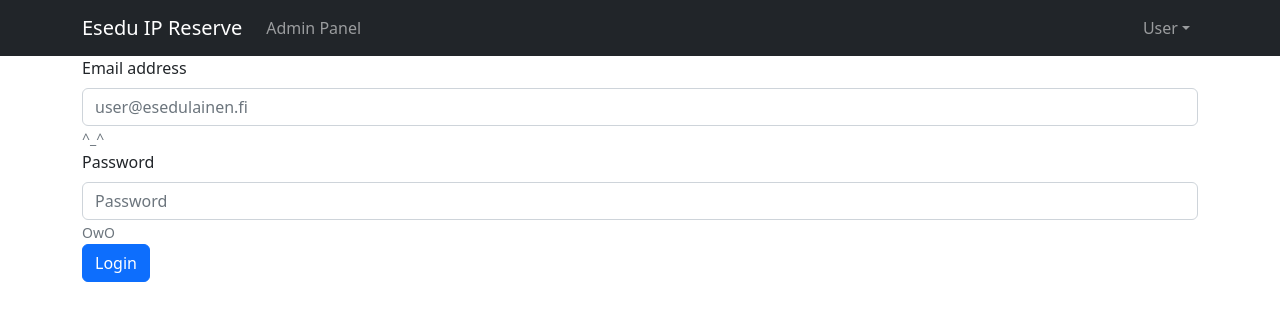
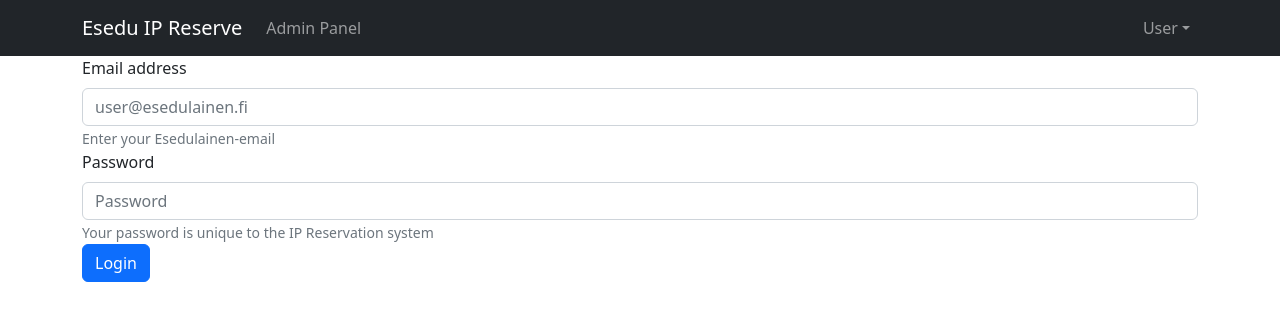
Before and after one commit to jkaart/ip-reservationapp-frontend, a React (Create React App) app: page / in a window 1280 px wide. Shown: the top 320 px of the page. Built offline with nearby package versions, Linux system fonts and the light colour scheme.

Commit message:
Descriptive hints added

```diff
--- a/src/Components/Login.js
+++ b/src/Components/Login.js
@@ -19,14 +19,14 @@ const Login = () => {
                 <Form.Label>Email address</Form.Label>
                 <Form.Control type="email" placeholder="user@esedulainen.fi" />
                 <Form.Text className="text-muted">
-                    ^_^
+                    Enter your Esedulainen-email
                 </Form.Text>
             </Form.Group>
             <Form.Group>
                 <Form.Label>Password</Form.Label>
                 <Form.Control type="password" placeholder="Password" />
                 <Form.Text className="text-muted">
-                    OwO
+                    Your password is unique to the IP Reservation system
                 </Form.Text>
             </Form.Group>
             <Button variant="primary" type="submit">
```
